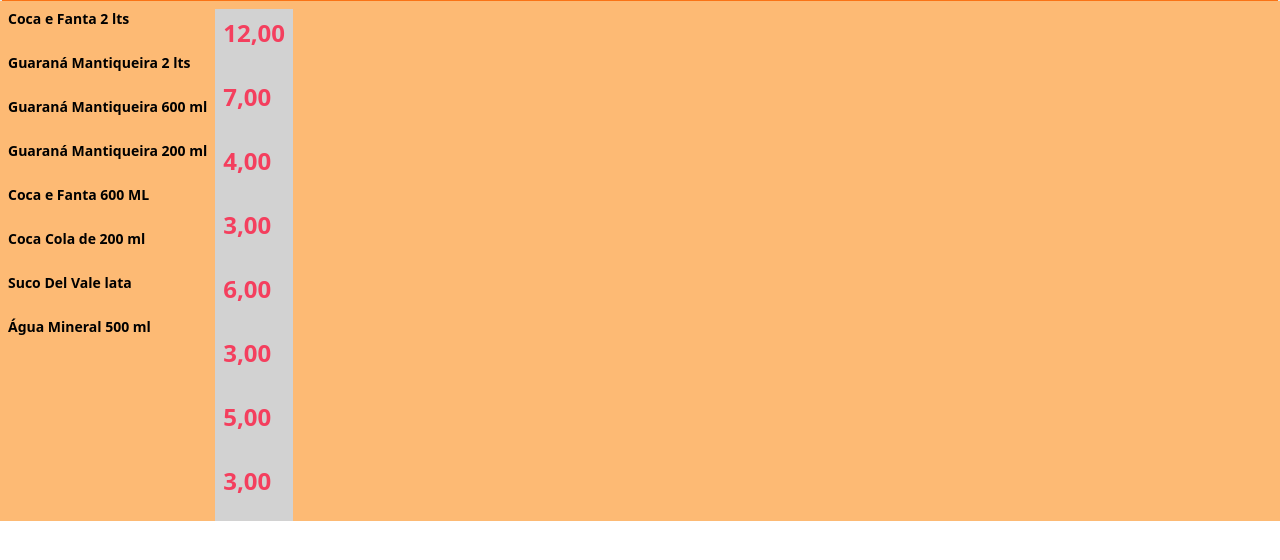
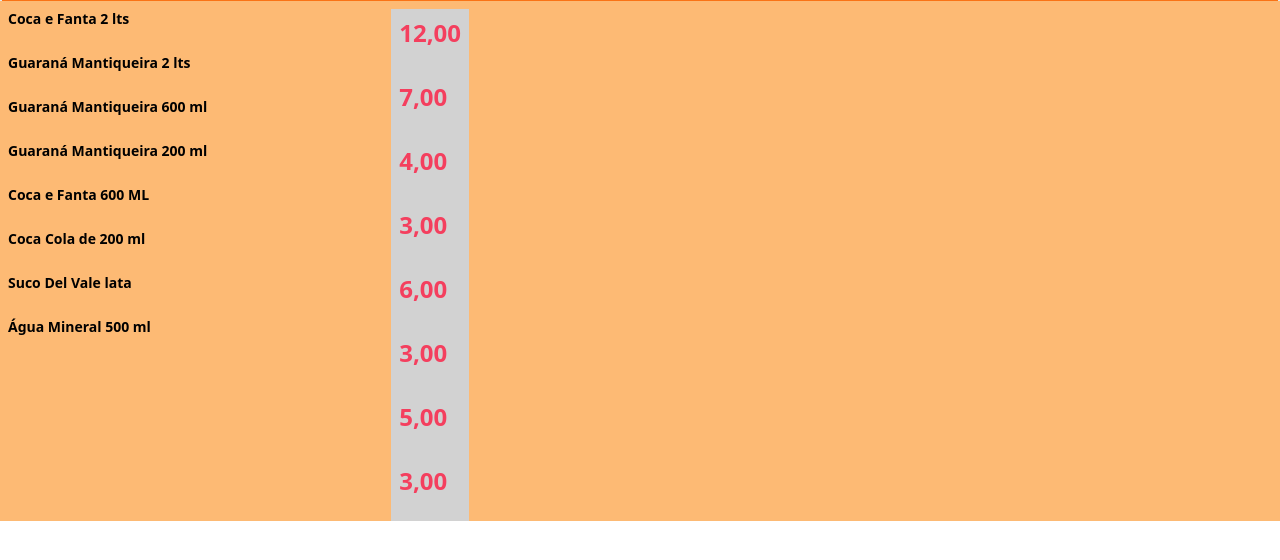
Before and after one commit to alexandre945/doug-o_lanches, a plain HTML site: page water.html in a window 1280 px wide. Shown: the part 170-730 px from the top of the page. Drawn offline with nearby package versions, Linux system fonts and the light colour scheme.

```diff
--- a/water.html
+++ b/water.html
@@ -61,7 +61,7 @@
           <p class="pb-6 text-sm">Suco Del Vale lata</p>
           <p class="pb-6 text-sm">Água Mineral 500 ml</p>
         </div>
-        <div class=" text-rose-500 pt-2">
+        <div class=" text-rose-500 pt-2 sm:ml-44">
           <p class="pb-6 bg-white p-2 text-2xl pt-2">12,00</p>
           <p class="pb-6 bg-white p-2 text-2xl">7,00</p>
           <p class="pb-6 bg-white p-2 text-2xl">4,00</p>
```
